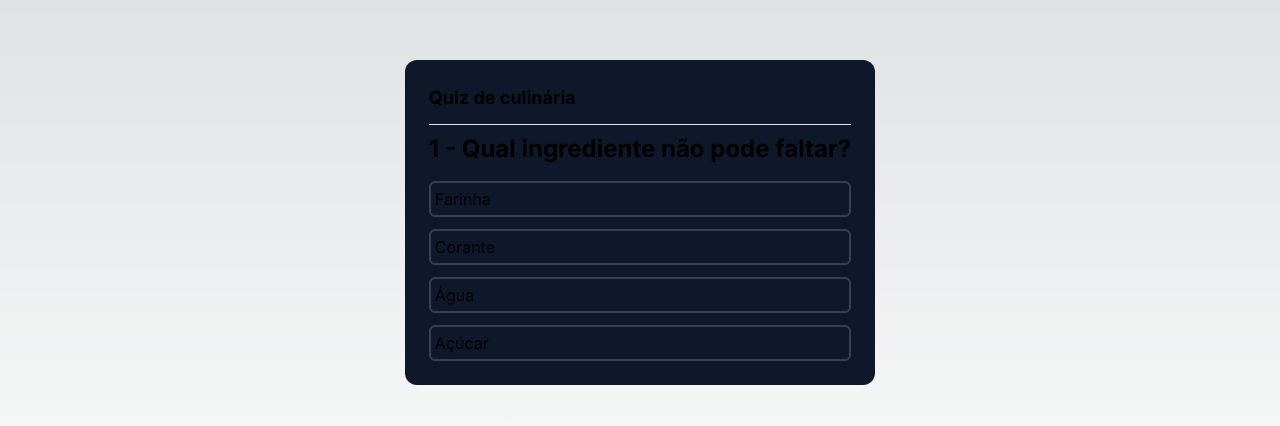
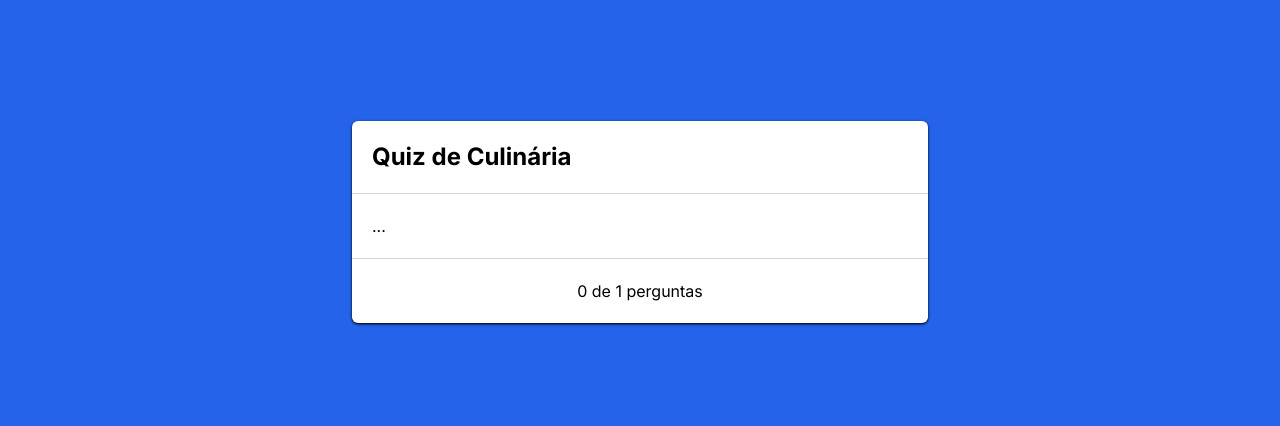
Before and after one commit to igorguigo/estudando-react, a Next.js app: page / in a window 1280 px wide. Shown: the part 178-604 px from the top of the page. Built offline with nearby package versions, Linux system fonts and the light colour scheme.

Commit message:
criando estrutura dos componentes

```diff
--- a/src/app/page.tsx
+++ b/src/app/page.tsx
@@ -2,24 +2,24 @@
 
 
 import { imgList } from "@/data/imgList";
+import { questions } from "@/data/questions";
 import { useState } from "react";
 
 export default function Home() {
+  const [currentQuestion, setCurrentQuestion] = useState(0);
+  const title = 'Quiz de Culinária';
 
   return (
-    <main className="flex min-h-screen flex-col items-center justify-center">
-      <div className="p-6 bg-slate-900 rounded-xl divide-y">
-        <header className="text-lg font-bold mb-3" >Quiz de culinária</header>
-        <div className="">
-          <h1 className="text-2xl font-bold pt-2 mb-4">1 - Qual ingrediente não pode faltar?</h1>
-          <ul className="space-y-3">
-            <li className="w-full p-1 border-solid border-2 border-gray-700 rounded-md">Farinha</li>
-            <li className="w-full p-1 border-solid border-2 border-gray-700 rounded-md">Corante</li>
-            <li className="w-full p-1 border-solid border-2 border-gray-700 rounded-md">Água</li>
-            <li className="w-full p-1 border-solid border-2 border-gray-700 rounded-md">Açúcar</li>
-          </ul>
+    <div className="w-full h-screen flex justify-center items-center bg-blue-600">
+      <div className="w-full max-w-xl rounded-md bg-white text-black shadow shadow-black">
+        <div className="p-5 font-bold text-2xl border-b border-gray-300">{title}</div>
+        <div className="p-5">
+          ...
+        </div>
+        <div className="p-5 text-center border-t border-gray-300">
+          {currentQuestion} de {questions.length} pergunta{questions.length > 0 ? 's' : ''}
         </div>
       </div>
-    </main>
+    </div>
   );
 }
--- /dev/null
+++ b/src/data/questions.ts
@@ -0,0 +1,14 @@
+import { Question } from "@/types/Question";
+
+export const questions: Question[] = [
+    {
+        question: 'Qual ingrediente não pode faltar?',
+        options: [
+            'Farinha',
+            'Corante',
+            'Chocolate em pó',
+            'Ovos'
+        ],
+        answer: 4
+    }
+];
```
Also changed, not shown: src/types/Question.ts (+4 -5 lines).
